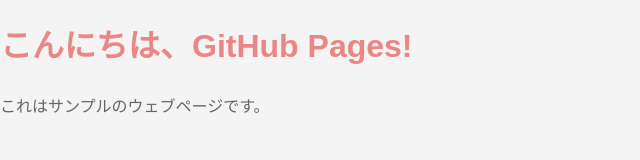
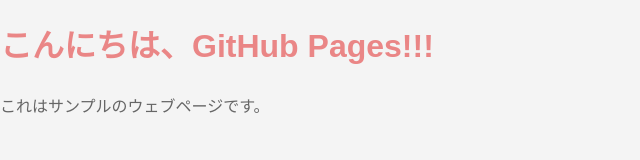
Before and after one commit to okmtdev/sync-git-repos, a plain HTML site: page index.html in a window 1280 px wide. Shown: the full height of the page, 0-640 px from the left. Drawn offline with Linux system fonts and the light colour scheme.

Commit message:
update html

```diff
--- a/index.html
+++ b/index.html
@@ -8,7 +8,7 @@
 </head>
 
 <body>
-    <h1>こんにちは、GitHub Pages!</h1>
+    <h1>こんにちは、GitHub Pages!!!</h1>
     <p>これはサンプルのウェブページです。</p>
 </body>
 
```
